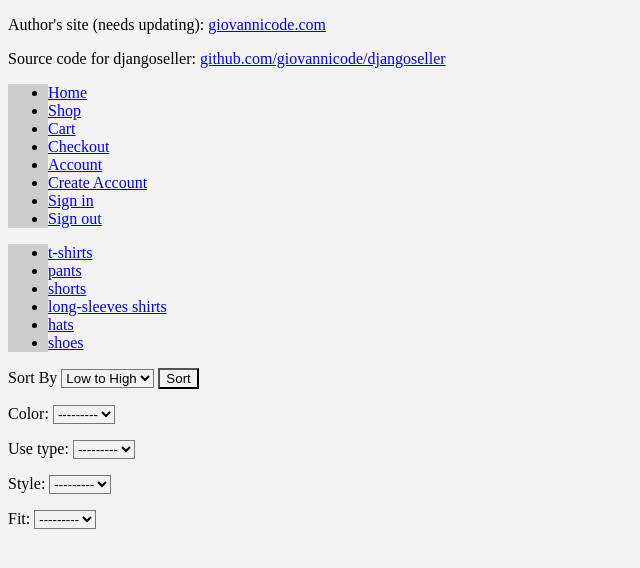
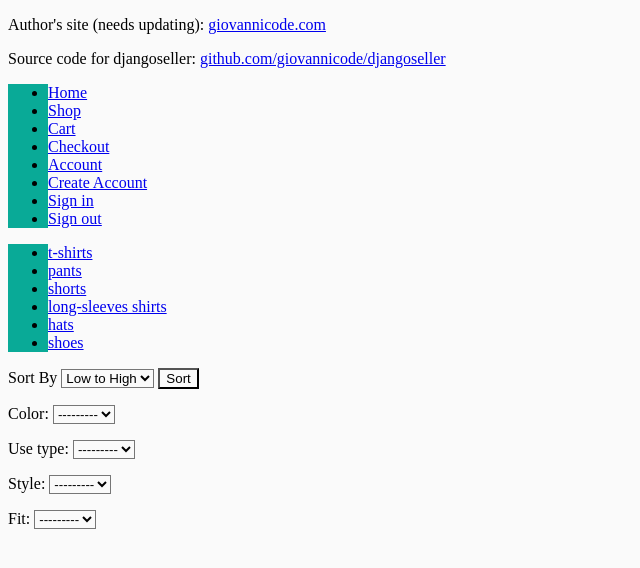
Before and after one commit to giovannicode/djangoseller, a Django app: page /products/list in a window 1280 px wide. Shown: the top 568 px of the page, without its empty margins (0-640 px from the left). Run offline with Django 3.2, Linux system fonts and the light colour scheme; data comes from the database, SQL or seed files in the repository; data that the repository does not hold is empty; parts of the project's set-up code (start-up, migrations or seed data) failed here and were passed over; some libraries are stand-ins or nearby versions.

Commit message:
add function 'movecss' to fabfile. This will compile the css and move it to the main static folder

```diff
--- a/main/static/css/main.css
+++ b/main/static/css/main.css
@@ -1,12 +1,13 @@
 * {
-  background-color: #f2f2f2; }
+  background-color: #fafafa; }
 
 ul {
-  background-color: #cccccc; }
+  background-color: #09aa97; }
   ul li a:hover {
-    background-color: #e6e6e6; }
+    background-color: #0bdac2; }
 
 .product_box {
+  width: 300px;
   background-color: #09aa97; }
 
 /*# sourceMappingURL=main.css.map */
--- a/main/static/css/main.scss
+++ b/main/static/css/main.scss
@@ -1,5 +1,6 @@
-$background: hsl(0, 0%, 95%);
-$base-main: hsl(173, 90%, 35%);
+$background: hsl(0, 0%, 98%);
+$color-base: hsl(173, 90%, 35%);
+$color-base-light: hsl(173, 90%, 45%);
 $navigation: hsl(0, 0%, 80%);
 
 * {
@@ -7,14 +8,15 @@ $navigation: hsl(0, 0%, 80%);
 }
 
 ul {
-  background-color: $navigation;
+  background-color: $color-base;
   li a {
     &:hover {
-      background-color: hsl(0, 0%, 90%);
+      background-color: $color-base-light;
     }
   }
 }
 
 .product_box {
-  background-color: $base-main;
+  width: 300px;
+  background-color: $color-base;
 }
```
Also changed, not shown: fabfile.py (+8 -0 lines), 3 other files.
